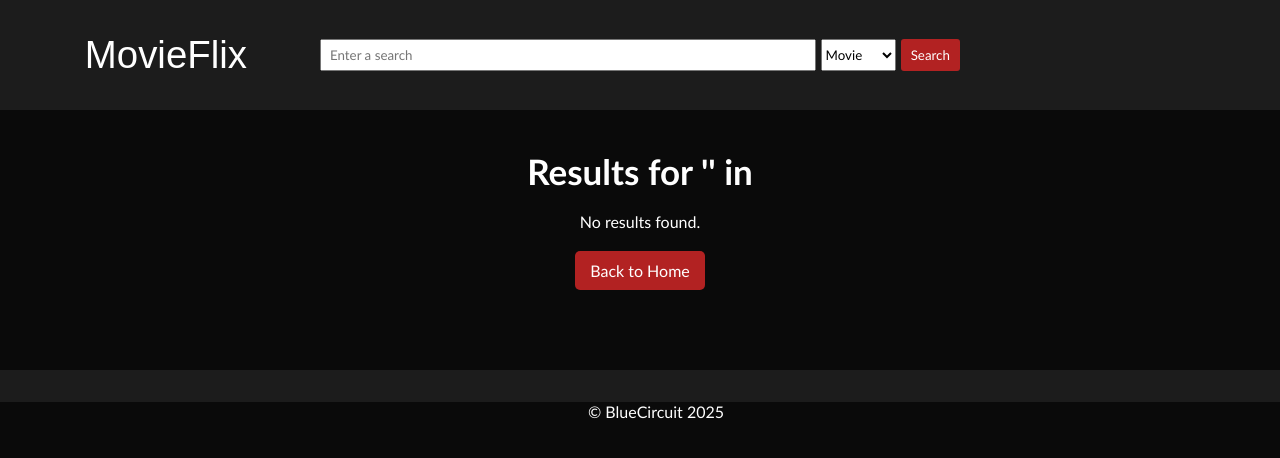
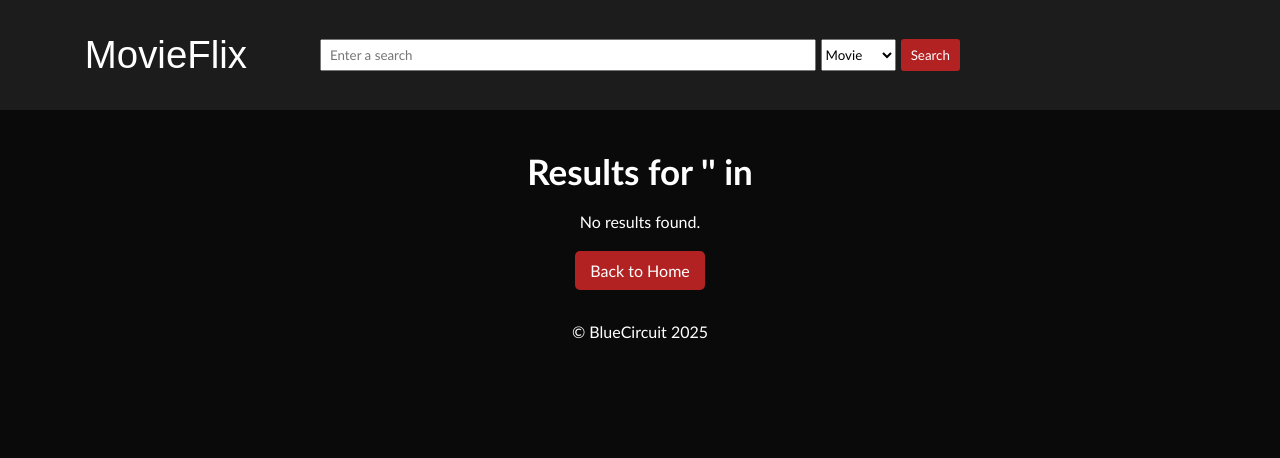
Before and after one commit to Dior15/BlueCircuit, a Flask app: template client/templates/results.html in a window 1280 px wide. Shown: the top 458 px of the page. Run offline with Flask 3, Linux system fonts and the light colour scheme; the template is opened without the code that fills it, so the values that code supplies are empty.

Commit message:
Moviepage styling fixes + footer styling fixes

```diff
--- a/client/static/results.css
+++ b/client/static/results.css
@@ -70,7 +70,6 @@
       text-decoration: none;
       border-radius: 5px;
       transition: background 0.3s ease;
-      margin-bottom: 10vh;
       color: white;
   }
 
--- a/client/static/style.css
+++ b/client/static/style.css
@@ -50,18 +50,6 @@ header{
 body{
     background-color: #0A0A0A;
     color: white;
-    margin-bottom:5vh;
-}
-
-footer{
-    height: 4vh;
-}
-
-footer p {
-  width: 20vw;
-  margin-left:40vw;
-  margin-top:2vh;
-  text-align:center;
 }
 
 button{
@@ -263,8 +251,12 @@ h3{
 }
 
 footer{
-    background-color: #1c1c1c;
+    background-color: #0a0a0a;
     padding: 2vh;
+    margin-left:auto;
+    margin-right:auto;
+    margin-top:2vh;
+    text-align:center;
 }
 
 #add-to-watchlist{
```
Also changed, not shown: client/static/moviepagestyle.css (+4 -3 lines), client/templates/moviepage.html (+4 -6 lines), instance/users.db.
